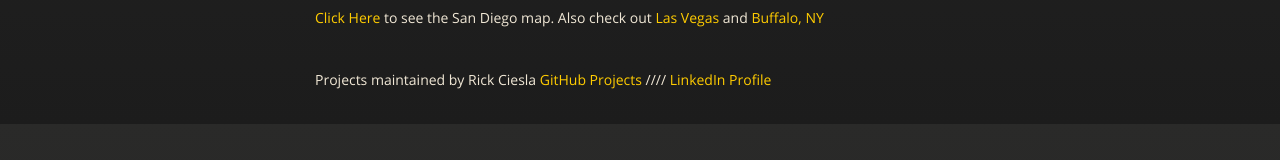
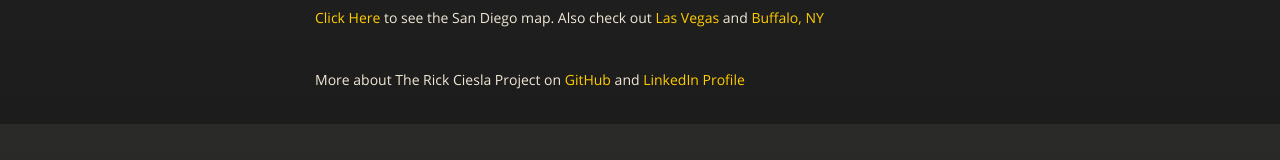
Before and after one commit to rtbigdata/rtbigdata.github.io, a plain HTML site: page index.html in a window 1280 px wide. Shown: the part 676-836 px from the top of the page. Drawn offline with nearby package versions, Linux system fonts and the light colour scheme.

Commit message:
Update index.html

```diff
--- a/index.html
+++ b/index.html
@@ -48,7 +48,7 @@
 
 <p><a href="homesyearbuilt/SanDiego.html">Click Here</a> to see the San Diego map.  Also check out <a href="homesyearbuilt/LasVegas.html">Las Vegas</a> and <a href="homesyearbuilt/Buffalo.html">Buffalo, NY</a></p>
 <br>
-          <span class="credits left">Projects maintained by Rick Ciesla <a href="https://github.com/rtbigdata">GitHub Projects</a> //// <a href="https://linkedin.com/in/rickciesla">LinkedIn Profile</a></span>
+          <span class="credits left">More about The Rick Ciesla Project on <a href="https://github.com/rtbigdata">GitHub </a> and <a href="https://linkedin.com/in/rickciesla">LinkedIn Profile</a></span>
 
     </div>
     <!--[if !IE]><script>fixScale(document);</script><![endif]-->
```
